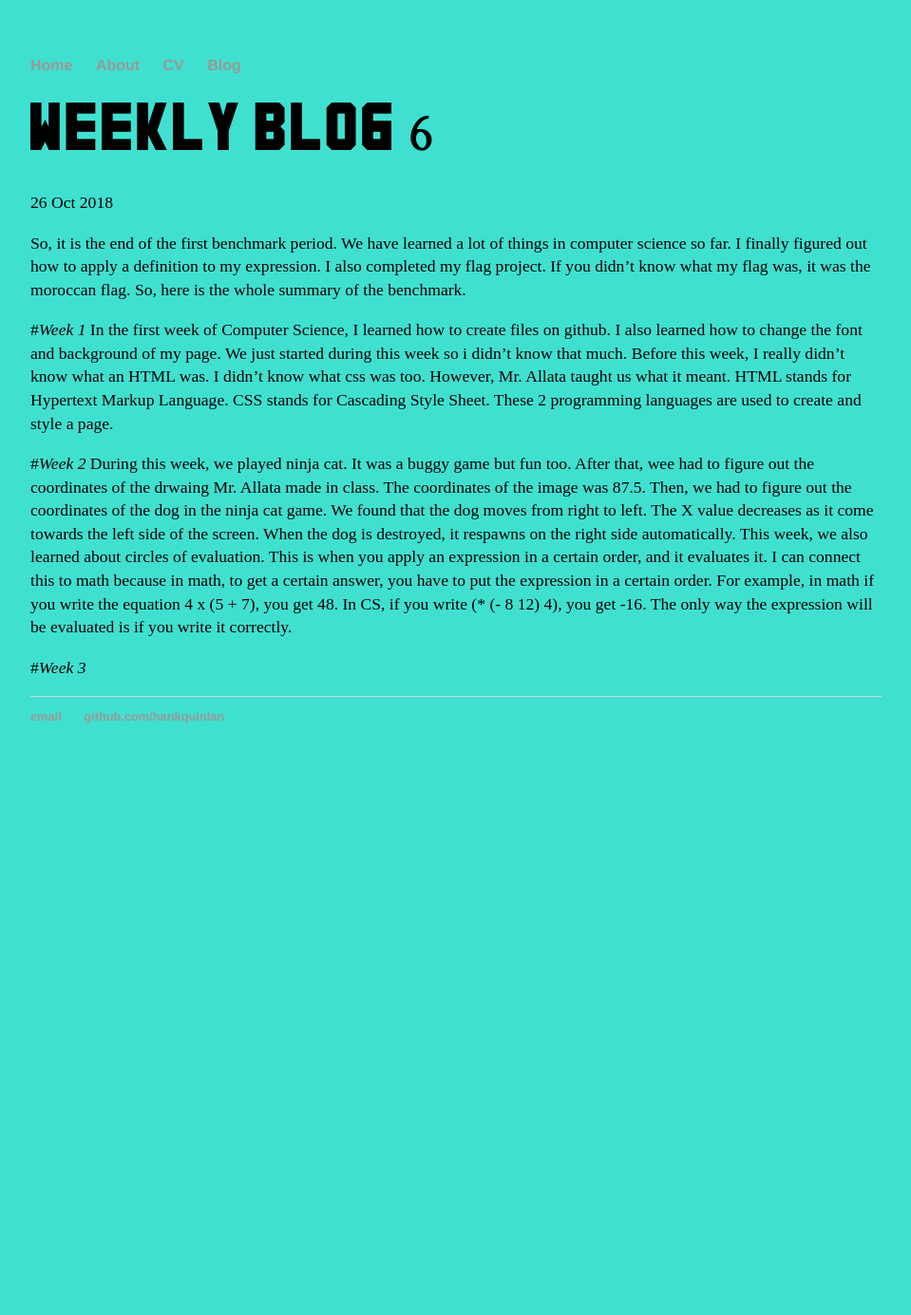
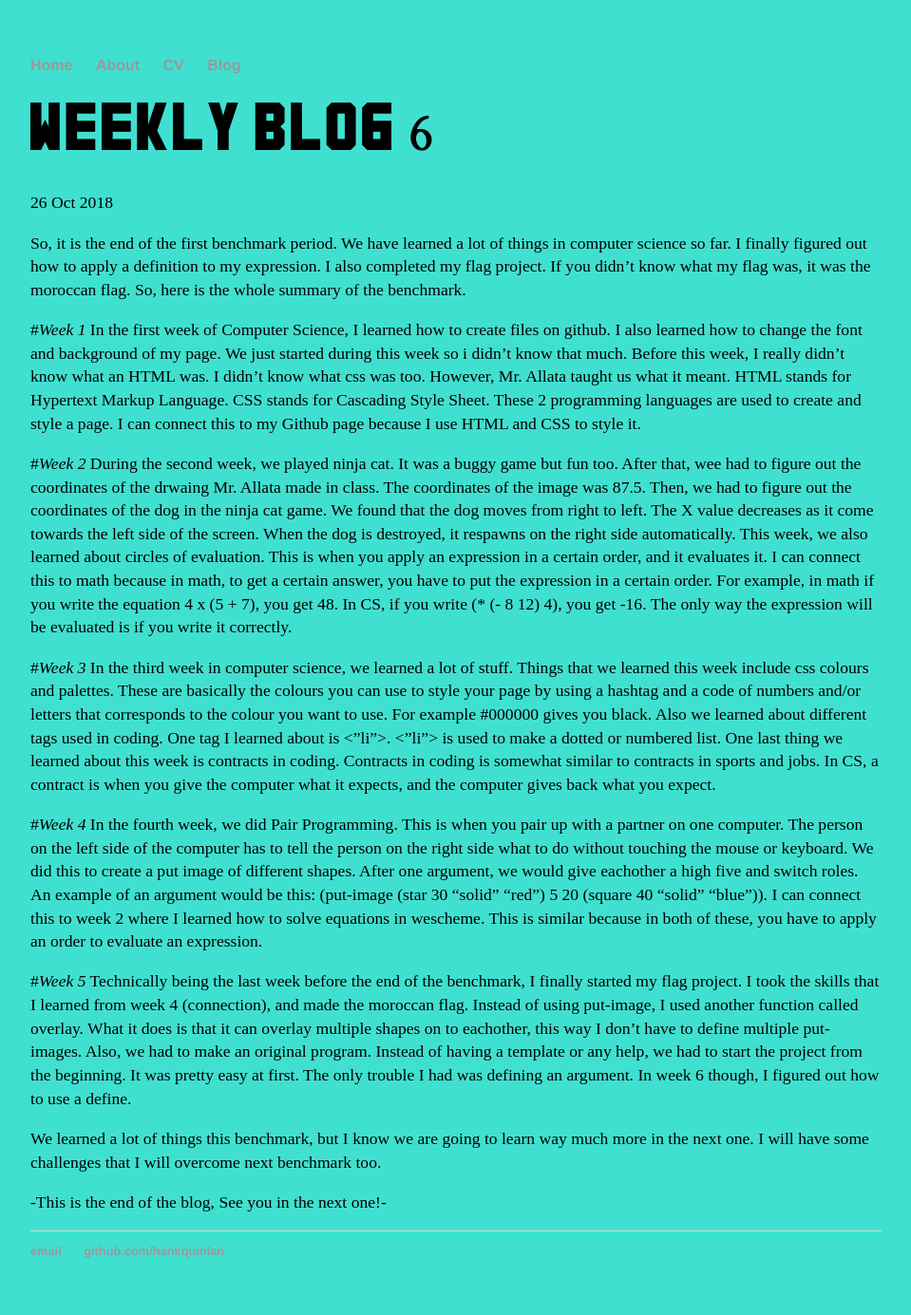
Before and after one commit to tylerm2204/tylerm2204.github.io, a Jekyll site: the page built from _posts/2018-10-26-weekly-reflection.md, in a window 1280 px wide. Shown: the whole page at 95% size, without its empty margins (160-1119 px from the left). Built offline with Jekyll 4.4.1, drawn with Linux system fonts in a browser that asks for light colours; before the commit the page ends 900 px from its top, so only the background shows below that.

Commit message:
Update 2018-10-26-weekly-reflection.md

```diff
--- a/_posts/2018-10-26-weekly-reflection.md
+++ b/_posts/2018-10-26-weekly-reflection.md
@@ -7,10 +7,21 @@ date: 2018-10-26
 So, it is the end of the first benchmark period. We have learned a lot of things in computer science so far. I finally figured out how to apply a definition to my expression. I also completed my flag project. If you didn't know what my flag was, it was the moroccan flag. So, here is the whole summary of the benchmark.
 
 #_Week 1_
-In the first week of Computer Science, I learned how to create files on github. I also learned how to change the font and background of my page. We just started during this week so i didn't know that much. Before this week, I really didn't know what an HTML was. I didn't know what css was too. However, Mr. Allata taught us what it meant. HTML stands for Hypertext Markup Language. CSS stands for Cascading Style Sheet. These 2 programming languages are used to create and style a page.
+In the first week of Computer Science, I learned how to create files on github. I also learned how to change the font and background of my page. We just started during this week so i didn't know that much. Before this week, I really didn't know what an HTML was. I didn't know what css was too. However, Mr. Allata taught us what it meant. HTML stands for Hypertext Markup Language. CSS stands for Cascading Style Sheet. These 2 programming languages are used to create and style a page. I can connect this to my Github page because I use HTML and CSS to style it.
 
 #_Week 2_
-During this week, we played ninja cat. It was a buggy game but fun too. After that, wee had to figure out the coordinates of the drwaing Mr. Allata made in class. The coordinates of the image was 87.5. Then, we had to figure out the coordinates of the dog in the ninja cat game. We found that the dog moves from right to left. The X value decreases as it come towards the left side of the screen. When the dog is destroyed, it respawns on the right side automatically. This week, we also learned about circles of evaluation. This is when you apply an expression in a certain order, and it evaluates it. I can connect this to math because in math, to get a certain answer, you have to put the expression in a certain order. For example, in math if you write the equation 4 x (5 + 7), you get 48. In CS, if you write
-(* (- 8 12) 4), you get -16. The only way the expression will be evaluated is if you write it correctly.
+During the second week, we played ninja cat. It was a buggy game but fun too. After that, wee had to figure out the coordinates of the drwaing Mr. Allata made in class. The coordinates of the image was 87.5. Then, we had to figure out the coordinates of the dog in the ninja cat game. We found that the dog moves from right to left. The X value decreases as it come towards the left side of the screen. When the dog is destroyed, it respawns on the right side automatically. This week, we also learned about circles of evaluation. This is when you apply an expression in a certain order, and it evaluates it. I can connect this to math because in math, to get a certain answer, you have to put the expression in a certain order. For example, in math if you write the equation 4 x (5 + 7), you get 48. In CS, if you write (* (- 8 12) 4), you get -16. The only way the expression will be evaluated is if you write it correctly.
 
 #_Week 3_
+In the third week in computer science, we learned a lot of stuff. Things that we learned this week include css colours and palettes. These are basically the colours you can use to style your page by using a hashtag and a code of numbers and/or letters that corresponds to the colour you want to use. For example #000000 gives you black. Also we learned about different tags used in coding. One tag I learned about is <"li">. <"li"> is used to make a dotted or numbered list. One last thing we learned about this week is contracts in coding. Contracts in coding is somewhat similar to contracts in sports and jobs. In CS, a contract is when you give the computer what it expects, and the computer gives back what you expect.
+
+#_Week 4_
+In the fourth week, we did Pair Programming. This is when you pair up with a partner on one computer. The person on the left side of the computer has to tell the person on the right side what to do without touching the mouse or keyboard. We did this to create a put image of different shapes. After one argument, we would give eachother a high five and switch roles. An example of an argument would be this:
+(put-image (star 30 "solid" "red") 5 20 (square 40 “solid” “blue”)). I can connect this to week 2 where I learned how to solve equations in wescheme. This is similar because in both of these, you have to apply an order to evaluate an expression.
+
+#_Week 5_
+Technically being the last week before the end of the benchmark, I finally started my flag project. I took the skills that I learned from week 4 (connection), and made the moroccan flag. Instead of using put-image, I used another function called overlay. What it does is that it can overlay multiple shapes on to eachother, this way I don't have to define multiple put-images. Also, we had to make an original program. Instead of having a template or any help, we had to start the project from the beginning. It was pretty easy at first. The only trouble I had was defining an argument. In week 6 though, I figured out how to use a define.
+
+We learned a lot of things this benchmark, but I know we are going to learn way much more in the next one. I will have some challenges that I will overcome next benchmark too.
+
+-This is the end of the blog, See you in the next one!-
```
